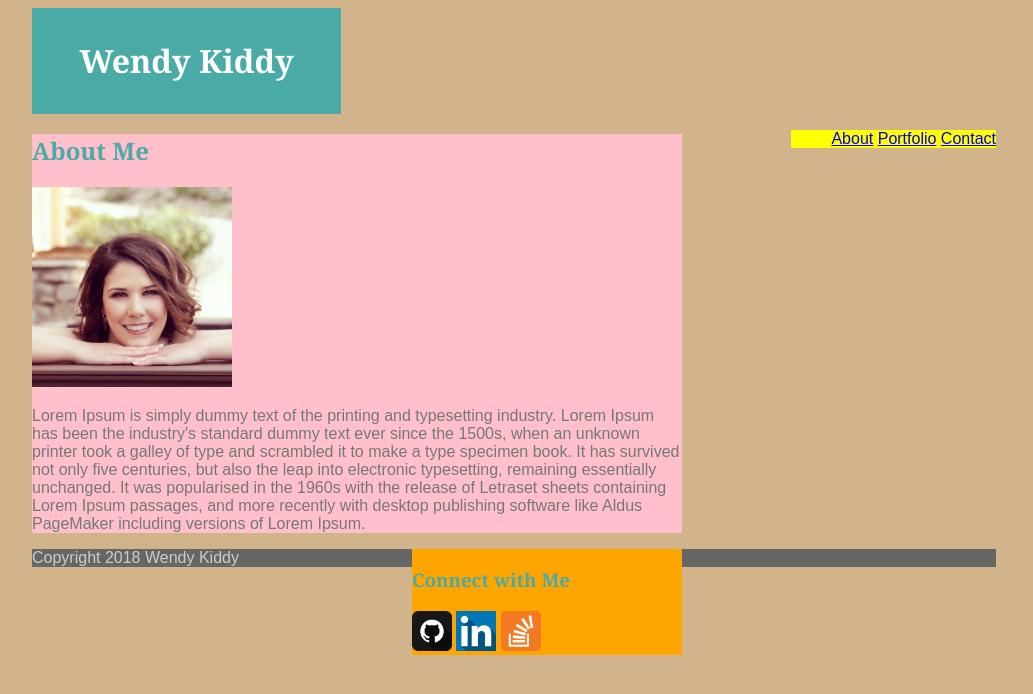
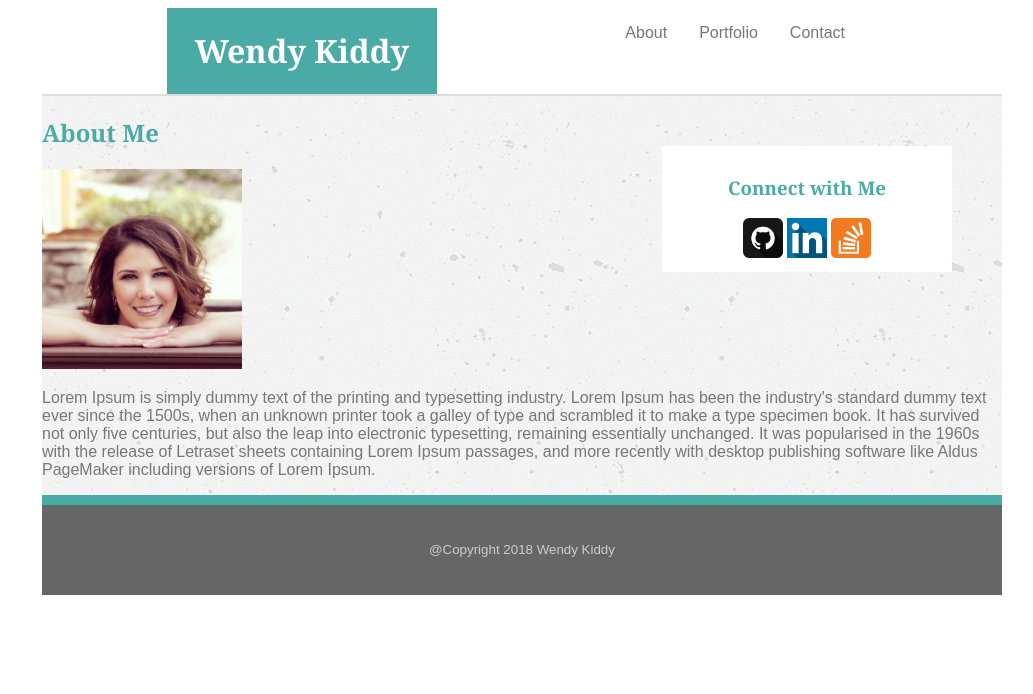
Before and after one commit to redgemini/Basic-Portfolio, a plain HTML site: page index.html in a window 1280 px wide. Shown: the whole page, without its empty margins (126-1159 px from the left). Drawn offline with Linux system fonts and the light colour scheme.

Commit message:
page main final draft

```diff
--- a/assets/css/style.css
+++ b/assets/css/style.css
@@ -1,25 +1,20 @@
 
 html{
-    background-color: tan;
-    width: 980px;
+    width: 960px;
     margin: 0 auto;
-    background-image: "assets/images/concrete-texture.png";
 }
 header{
     font-family: "Georgia", Times, Times New Roman, serif;
     color: #ffffff;
     background: #4aaaa5;
     border: #cccccc;
+    border-bottom: none;
     text-align: center;
     font-size: 1 em;
-    width: 30%;
-    padding:10px;
-}
-h1{
-    font-family: "Georgia", Times, Times New Roman, serif;
-    color: #ffffff;
-    background: #4aaaa5;
-    text-align: center;
+    height: auto;
+    width: 270px;
+    margin-left:125px;
+    float:left;
 }
 
 h2, h3, h4, h5, h6{
@@ -27,41 +22,79 @@ h2, h3, h4, h5, h6{
     color:#4aaaa5;
 }
 nav{
-
+	width: 270px;
+	float: right;
+	text-align: center;
+	margin-right: 125px;
 }
 ul{
+    color:#777777;
+    list-style-type: none;
+    margin: 0;
+    padding: 0;
+    overflow: hidden;
+}
+li{
     font-family: "Arial", Helvetica Neue, Helvetica, sans-serif;
-    background-color: yellow;
+    color:#777777;
+    background-color: #ffffff;
+    list-style: none;
+    vertical-align: middle;
+	margin: 0;
+    padding: 16px;
+    float:right;
+}
+a{
+    color:#777777;
     text-decoration: none;
-    float: right;
 }
 div{
-    width: 650px;
-    margin: 0;
     font-family: "Arial", Helvetica Neue, Helvetica, sans-serif;
     color: #777777;
     background-color: #ffffff;
     border-color: #dddddd;
+    width: 960px;
+    clear: both;
+    background: url("../images/concrete-texture.png");
+    border-top-style: solid;
+    border-top-width: 2px;
 }
 
 section{
     font-family: "Arial", Helvetica Neue, Helvetica, sans-serif;
-    background-color: pink;
-    width: 650px;
-    margin:0;
+    background: url("../images/concrete-texture.png");
+    color: #777777;
+    background-color: #ffffff;
+    width: 690px;
+    border-color: #dddddd;
+    padding:15px;
+    clear: both;
+	margin: 0 auto 6em auto;
+}
 
-}
 aside{
     font-family: "Arial", Helvetica Neue, Helvetica, sans-serif;
-    background-color: orange;
-    text-align: left;
+    text-align: center;
+    background-color: #ffffff;
     width: 270px;
-    margin: 0 auto;
     border:#dddddd;
-    float:right;
-    }
+    margin: 50px 50px 75px 100px;
+    padding:10px;
+   float:right;
+}
 footer{
     font-family: "Arial", Helvetica Neue, Helvetica, sans-serif;
     color: #cccccc;
     background: #666666;
+    text-align: center;
+    position: absloute;
+    vertical-align: bottom;
+    line-height: 90px;
+    width: 960px;
+    margin: 0;
+    font-size: smaller;
+    border: #4aaaa5;
+    border-top-style: solid;
+    border-top-width: 10px;
+
 }
--- a/index.html
+++ b/index.html
@@ -7,6 +7,7 @@
 <head>
 
         <meta charset="UTF-8">
+        <!-- Linking CSS-->
         <link rel="stylesheet" type="text/css" href="assets/css/style.css">
         <link rel="reset" type="text/css" href="assets/css/reset.css">
         <title> Wendy Kiddy</title>
@@ -16,6 +17,7 @@
 <!--BODY: Main Content of the Page-->
 
 <body>
+
     <header>
 
         <h1>Wendy Kiddy</h1>
@@ -23,15 +25,21 @@
     </header>
 
     <nav>
+
         <ul>
-                    <a href="#">About</a>
-                    <a href="#">Portfolio</a>
-                    <a href="#">Contact</a>
+                   <li><a href="#">Contact</a></li>
+                   <li><a href="#">Portfolio</a></li>
+                   <li><a href="#">About</a></li>
         </ul>
             </nav>
 
             <div>
-                <section>
+                <aside>
+                    <h3>Connect with Me</h3>
+                    <img src= "assets/images/github.png" alt= "github" height="40" width="40">
+                    <img src= "assets/images/linkedin.png" alt= "linkedin" height="40" width="40">
+                    <img src= "assets/images/stack.overflow.png" alt= "github" height="40" width="40">
+                </aside>
                     <article>
                         <h2>About Me</h2>
 
@@ -45,17 +53,10 @@
                                and more recently with desktop publishing software like Aldus PageMaker including
                                versions of Lorem Ipsum.</p>
                     </article>
+                <footer>
+                        &#64;Copyright 2018 Wendy Kiddy
+                </footer>
+    </div>
 
-                    <aside>
-                        <h3>Connect with Me</h3>
-                        <img src= "assets/images/github.png" alt= "github" height="40" width="40">
-                        <img src= "assets/images/linkedin.png" alt= "linkedin" height="40" width="40">
-                        <img src= "assets/images/stack.overflow.png" alt= "github" height="40" width="40">
-                    </aside>
-                </section>
-            </div>
-            <footer>
-                Copyright 2018 Wendy Kiddy
-            </footer>
 </body>
 </html>
```
Lines whose indentation alone changed are shown as unchanged.
